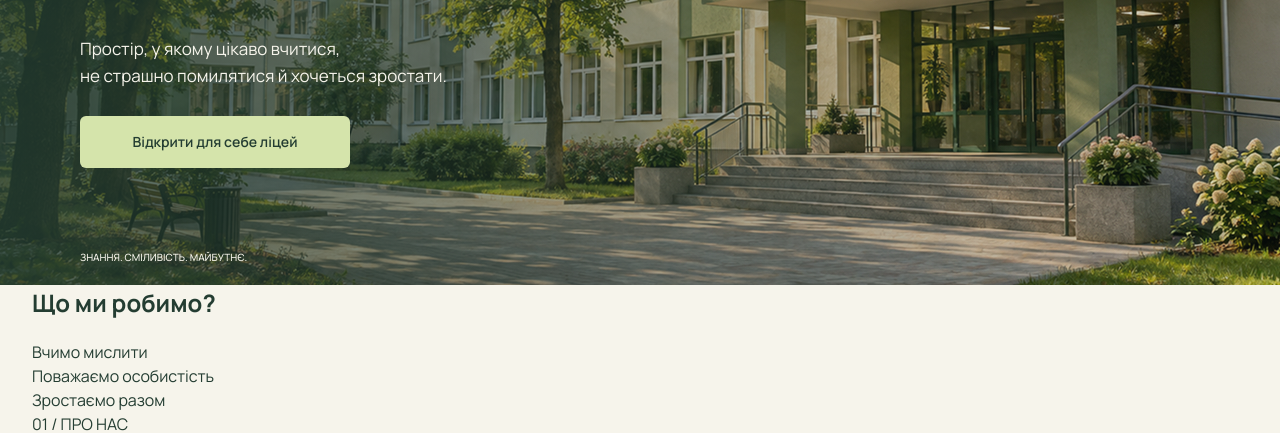
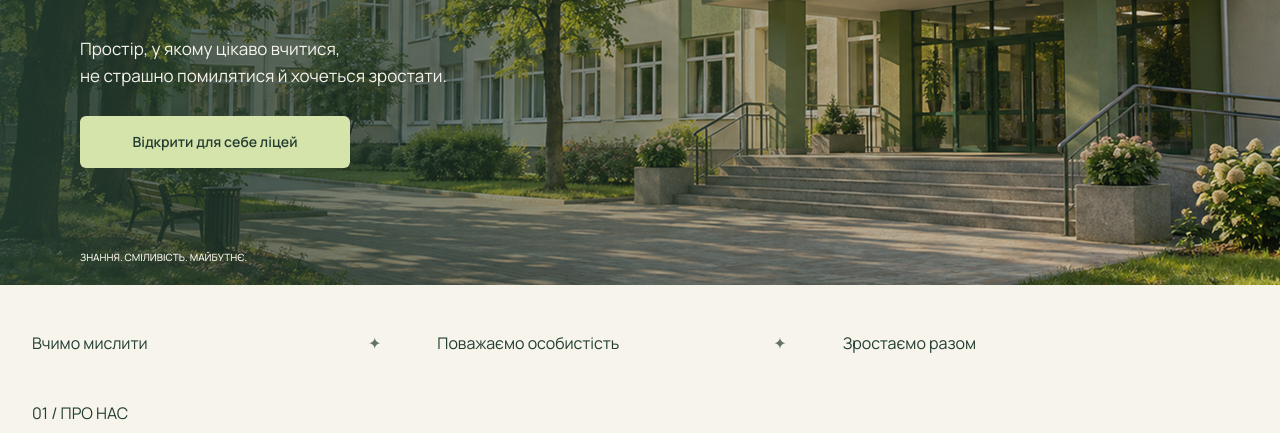
Before and after one commit to teodorovychnazar199823-glitch/My-Projects-WEB, a plain HTML site: page index.html in a window 1280 px wide. Shown: the part 533-966 px from the top of the page. Drawn offline with Linux system fonts and the light colour scheme.

Commit message:
second section

```diff
--- a/index.html
+++ b/index.html
@@ -54,14 +54,14 @@
       </section>
       <section class="secondary-hidden-section">
         <div class="container">
-          <section>
-            <h2>Що ми робимо?</h2>
-            <ul>
-              <li>Вчимо мислити</li>
-              <li>Поважаємо особистість</li>
-              <li>Зростаємо разом</li>
+          <div class="hidden-section-container">
+            <h2 class="visually-hidden">Що ми робимо?</h2>
+            <ul class="values-list">
+              <li class="values-list-items">Вчимо мислити</li>
+              <li class="values-list-items">Поважаємо особистість</li>
+              <li class="values-list-items">Зростаємо разом</li>
             </ul>
-          </section>
+          </div>
         </div>
       </section>
       <section id="about-section">
--- a/styles.css
+++ b/styles.css
@@ -150,3 +150,37 @@ ul {
   font-size: 10px;
   color: var(--color-main-light);
 }
+/* hiddens section */
+.visually-hidden {
+  position: absolute;
+  width: 1px;
+  height: 1px;
+  margin: -1px;
+  border: 0;
+  padding: 0;
+  clip: rect(0 0 0 0);
+  overflow: hidden;
+}
+.values-list {
+  flex: 1;
+  display: flex;
+  align-items: center;
+}
+.values-list-items {
+  flex: 1;
+  display: flex;
+  align-items: center;
+}
+
+.values-list-items:not(:last-child)::after {
+  content: "✦";
+  margin-left: auto;
+  margin-right: 56px;
+  color: var(--color-secondary-text);
+}
+
+.hidden-section-container {
+  min-height: 116px;
+  display: flex;
+  align-items: center;
+}
```
